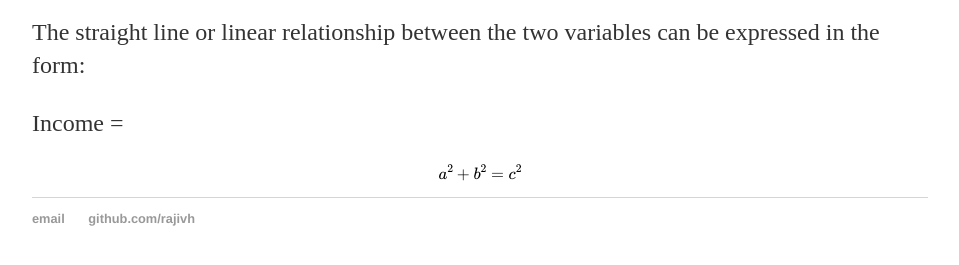
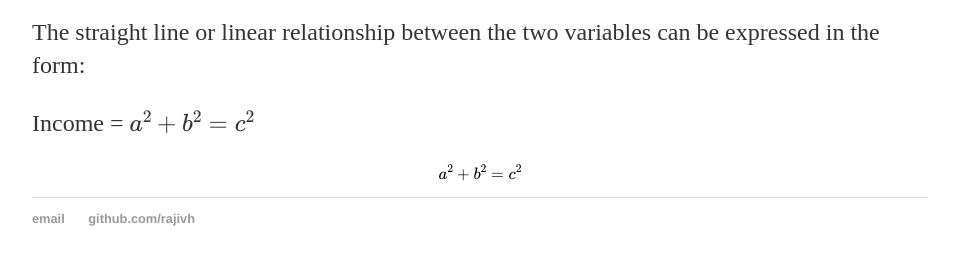
Before and after one commit to Rajivh/rajivh.github.io, a Jekyll site: the page built from _posts/2018-04-23-Linear Regression.md, in a window 1280 px wide. Shown: the part 556-821 px from the top of the page, without its empty margins (160-1119 px from the left). Built offline with Jekyll 4.4.1, drawn with Linux system fonts in a browser that asks for light colours; our own code applies the rules of GitHub Pages for plain Markdown files; formulas are drawn with MathJax 3.

Commit message:
Update 2018-04-23-Linear Regression.md

```diff
--- a/_posts/2018-04-23-Linear Regression.md
+++ b/_posts/2018-04-23-Linear Regression.md
@@ -4,6 +4,6 @@ Why is this useful - let us consider an example of relation between age and inco
 
 The straight line or linear relationship between the two variables can be expressed in the form:
 
-Income =
+Income =  $$a^2 + b^2 = c^2 $$
 
 $$a^2 + b^2 = c^2 $$
```
